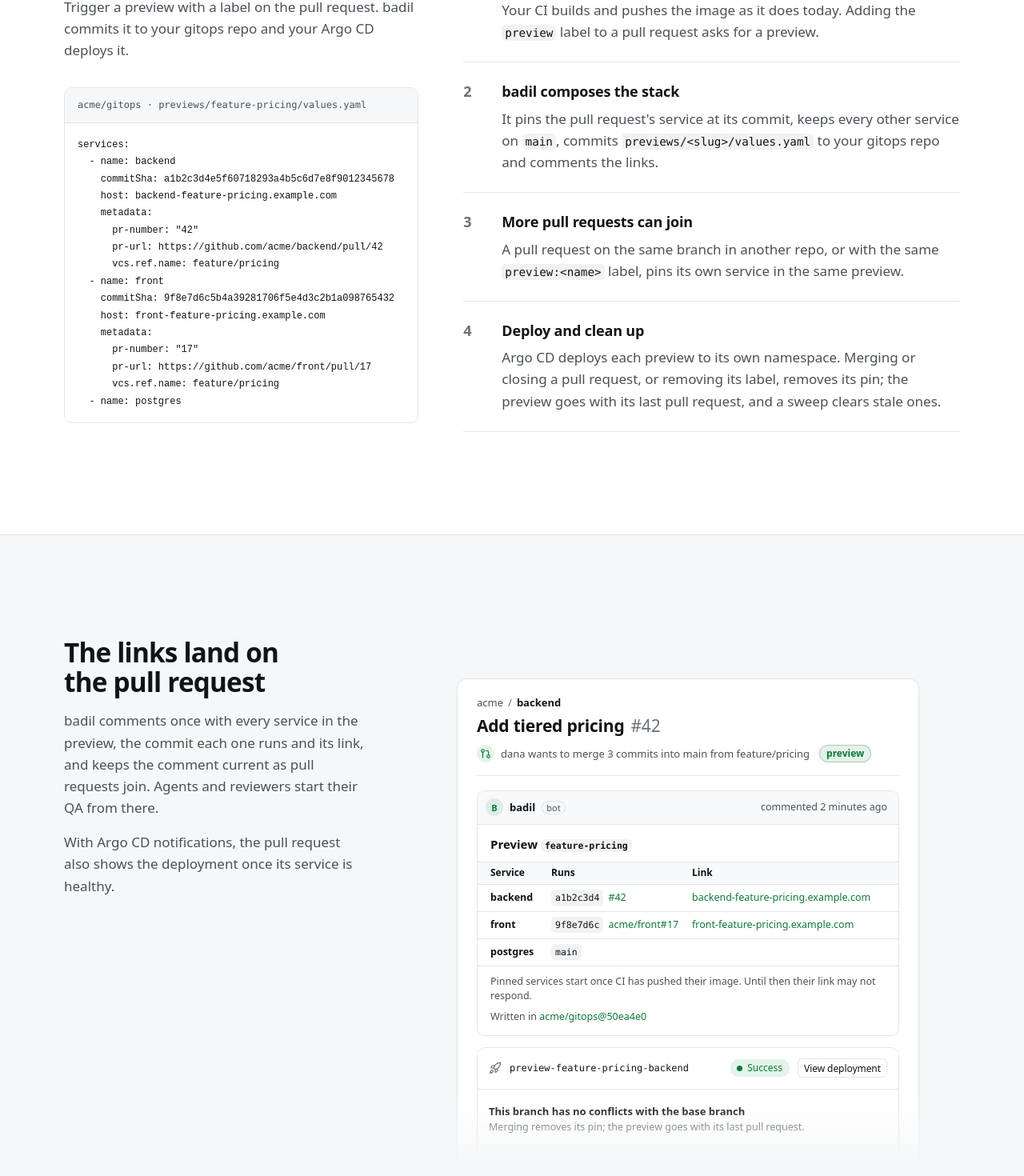
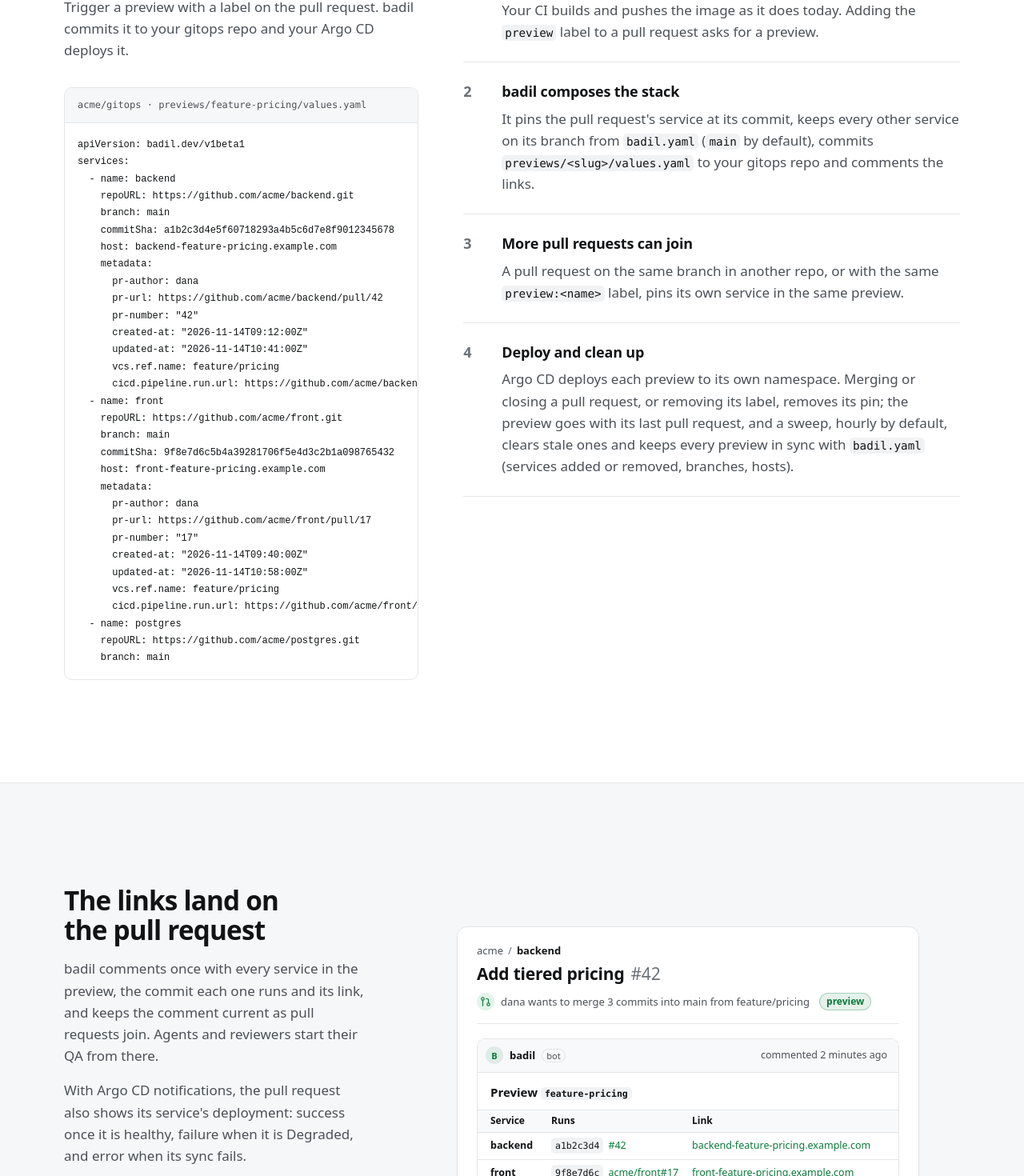
Before and after one commit to badilhq/badil.dev, a React (Vite) app: page / in a window 1280 px wide. Shown: the part 1180-2650 px from the top of the page at 80% size. Built offline with nearby package versions, Linux system fonts and the light colour scheme.

Commit message:
feat(site): align the copy and example preview file with badil 0.20.0

```diff
--- a/src/App.tsx
+++ b/src/App.tsx
@@ -22,7 +22,7 @@ const STEPS = [
   },
   {
     title: 'badil composes the stack',
-    body: <>It pins the pull request's service at its commit, keeps every other service on <code>main</code>, commits <code>previews/&lt;slug&gt;/values.yaml</code> to your gitops repo and comments the links.</>,
+    body: <>It pins the pull request's service at its commit, keeps every other service on its branch from <code>badil.yaml</code> (<code>main</code> by default), commits <code>previews/&lt;slug&gt;/values.yaml</code> to your gitops repo and comments the links.</>,
   },
   {
     title: 'More pull requests can join',
@@ -30,14 +30,14 @@ const STEPS = [
   },
   {
     title: 'Deploy and clean up',
-    body: <>Argo CD deploys each preview to its own namespace. Merging or closing a pull request, or removing its label, removes its pin; the preview goes with its last pull request, and a sweep clears stale ones.</>,
+    body: <>Argo CD deploys each preview to its own namespace. Merging or closing a pull request, or removing its label, removes its pin; the preview goes with its last pull request, and a sweep, hourly by default, clears stale ones and keeps every preview in sync with <code>badil.yaml</code> (services added or removed, branches, hosts).</>,
   },
 ]
 
 const WHY = [
   {
     title: 'One preview across repos',
-    body: <>Pull requests from several repos share one preview. Each pins its own service at its own commit, and every other service runs on <code>main</code>. Use the same branch name, or a <code>preview:&lt;name&gt;</code> label.</>,
+    body: <>Pull requests from several repos share one preview. Each pins its own service at its own commit, and every other service runs on its branch from <code>badil.yaml</code>, <code>main</code> by default. Use the same branch name, or a <code>preview:&lt;name&gt;</code> label.</>,
   },
   {
     title: 'Your CI builds the images',
@@ -51,22 +51,37 @@ const WHY = [
 
 // The file badil writes for the preview in the hero, as it lands in the gitops
 // repo (same shape as a real one; neutral names, illustrative commits).
-const VALUES = `services:
+const VALUES = `apiVersion: badil.dev/v1beta1
+services:
   - name: backend
+    repoURL: https://github.com/acme/backend.git
+    branch: main
     commitSha: a1b2c3d4e5f60718293a4b5c6d7e8f9012345678
     host: backend-feature-pricing.example.com
     metadata:
+      pr-author: dana
+      pr-url: https://github.com/acme/backend/pull/42
       pr-number: "42"
-      pr-url: https://github.com/acme/backend/pull/42
+      created-at: "2026-11-14T09:12:00Z"
+      updated-at: "2026-11-14T10:41:00Z"
       vcs.ref.name: feature/pricing
+      cicd.pipeline.run.url: https://github.com/acme/backend/actions/runs/2071
   - name: front
+    repoURL: https://github.com/acme/front.git
+    branch: main
     commitSha: 9f8e7d6c5b4a39281706f5e4d3c2b1a098765432
     host: front-feature-pricing.example.com
     metadata:
+      pr-author: dana
+      pr-url: https://github.com/acme/front/pull/17
       pr-number: "17"
-      pr-url: https://github.com/acme/front/pull/17
+      created-at: "2026-11-14T09:40:00Z"
+      updated-at: "2026-11-14T10:58:00Z"
       vcs.ref.name: feature/pricing
-  - name: postgres`
+      cicd.pipeline.run.url: https://github.com/acme/front/actions/runs/2088
+  - name: postgres
+    repoURL: https://github.com/acme/postgres.git
+    branch: main`
 
 const THEMES: { choice: ThemeChoice; label: string; Icon: typeof Sun }[] = [
   { choice: 'system', label: 'System theme', Icon: Monitor },
@@ -178,7 +193,7 @@ export function App() {
                 badil comments once with every service in the preview, the commit each one runs and its link, and keeps the comment current as pull requests
                 join. Agents and reviewers start their QA from there.
               </p>
-              <p>With Argo CD notifications, the pull request also shows the deployment once its service is healthy.</p>
+              <p>With Argo CD notifications, the pull request also shows its service's deployment: success once it is healthy, failure when it is Degraded, and error when its sync fails.</p>
             </div>
             <div className="pr__still" role="img" aria-label={still}>
               <PrStill />
@@ -221,7 +236,7 @@ export function App() {
               <h3>Why not Argo CD's Pull Request generator?</h3>
               <p>
                 It creates an Application for each open pull request of one repository. badil builds on Argo CD to preview the whole stack: the pull
-                request's service at its commit and every other service at <code>main</code>, in one namespace. Pull requests from several repos can share a
+                request's service at its commit and every other service at its branch from <code>badil.yaml</code> (<code>main</code> by default), in one namespace. Pull requests from several repos can share a
                 preview, badil posts the links on each one, and previews are torn down on merge and swept when stale.
               </p>
             </div>
```
